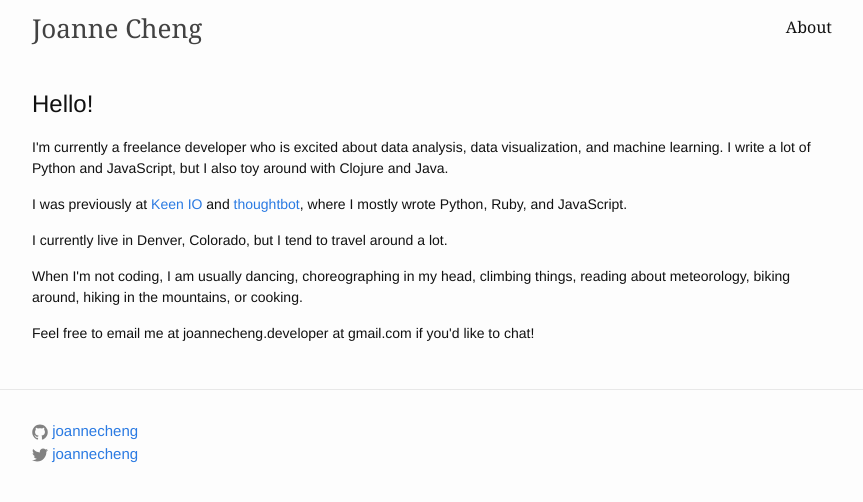
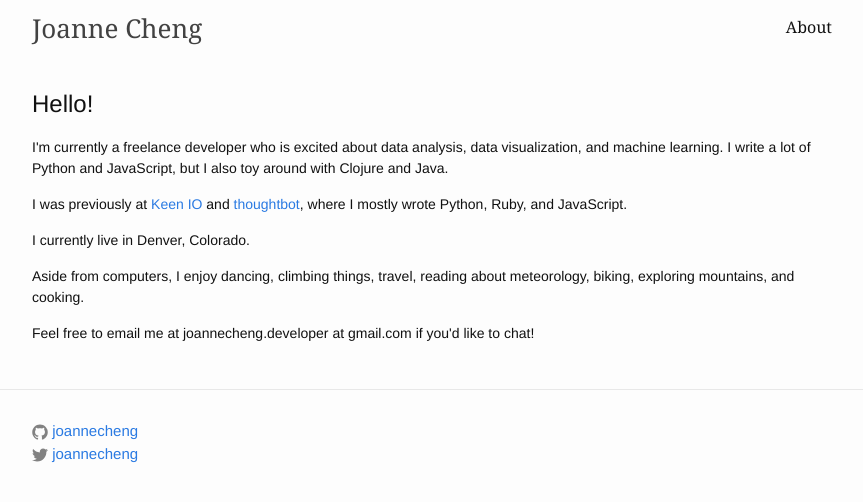
Before and after one commit to joannecheng/joannecheng.github.io, a Jekyll site: the page built from about.html, in a window 1280 px wide. Shown: the top 502 px of the page, without its empty margins (208-1071 px from the left). Built offline with Jekyll 4.4.1, drawn with Linux system fonts in a browser that asks for light colours; nearby versions of some CDN libraries; library files that are not in the unit come from our copies.

Commit message:
Update about me

```diff
--- a/about.html
+++ b/about.html
@@ -17,12 +17,12 @@ permalink: /about/
   </p>
 
   <p>
-    I currently live in Denver, Colorado, but I tend to travel around a lot.
+    I currently live in Denver, Colorado.
   </p>
 
   <p>
-    When I'm not coding, I am usually dancing, choreographing in my head, climbing things,
-    reading about meteorology, biking around, hiking in the mountains, or cooking.
+    Aside from computers, I enjoy dancing, climbing things, travel, reading about meteorology,
+    biking, exploring mountains, and cooking.
   </p>
 
   <p>
```
